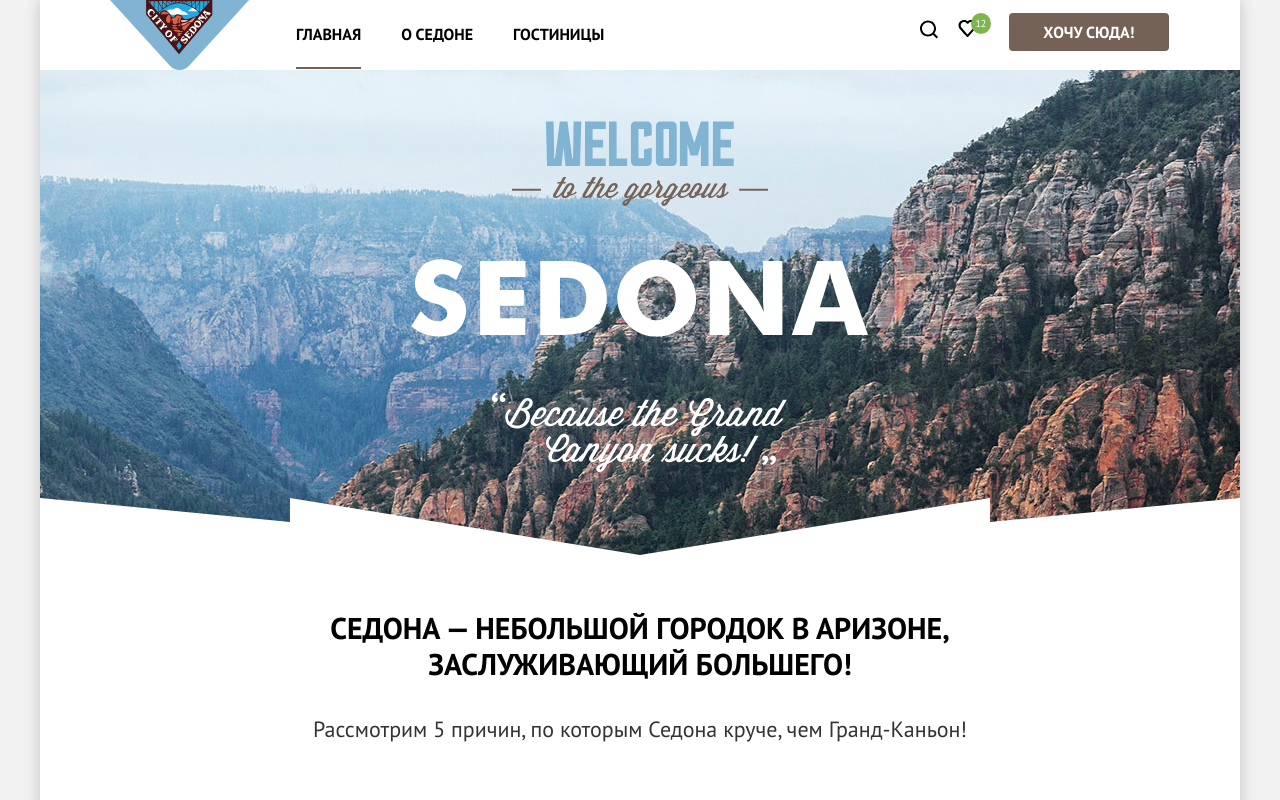
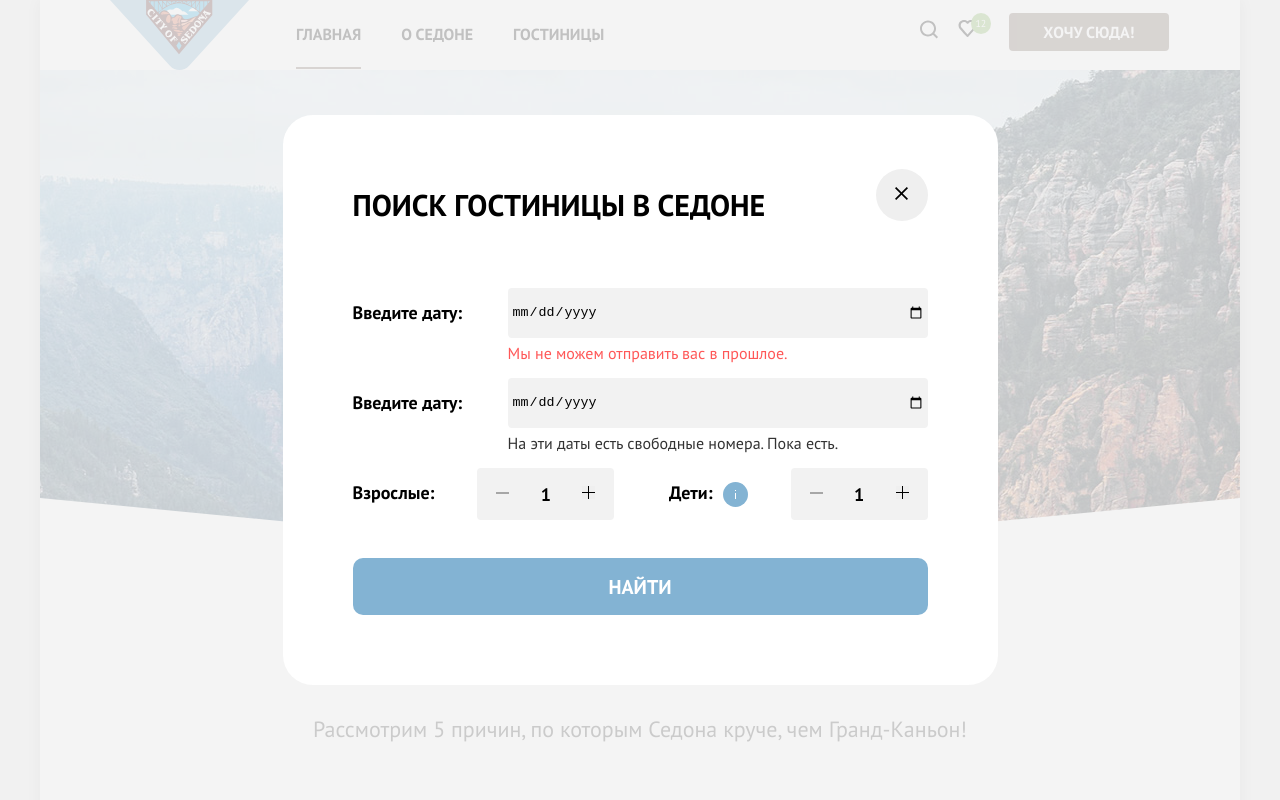
Before and after one commit to htmlacademy-htmlcss/1720757-sedona-33, a plain HTML site: page index.html in a window 1280 px wide. Shown: the top 800 px of the page. Drawn offline with Linux system fonts and the light colour scheme.

Commit message:
Модальные окна

```diff
--- a/index.html
+++ b/index.html
@@ -214,5 +214,60 @@
 				</div>
             </footer>
         </div>
+		<div class="modal-container ">
+			<div class="modal modal-auth">
+				<button type="button" class="modal-button">
+					<svg width="13" height="13" viewBox="0 0 13 13" fill="none" xmlns="http://www.w3.org/2000/svg">
+						<path d="M13 1.2L11.8 0L6.5 5.3L1.2 0L0 1.2L5.3 6.5L0 11.8L1.2 13L6.5 7.7L11.8 13L13 11.8L7.7 6.5L13 1.2Z" fill="black"/>
+					</svg>
+					<span class="visually-hidden">Закрыть</span>
+				</button>
+				<section class="modal-content">
+					<h2 class="modal-title">Поиск гостиницы в Седоне</h2>
+					<form class="modal-filter">
+						<label class="label-date">Введите дату:</label>
+    					<input class="form-control" type="date" >
+						<p>Мы не можем отправить вас в прошлое.</p>
+						<label class="label-date" >Введите дату:</label>
+    					<input class="form-control" type="date">
+						<p>На эти даты есть свободные номера. Пока есть.</p>
+						<div class="quantity__inner">
+							<div class="quantity__inner-form">
+								<h4>Взрослые:</h5>
+								<div class="form-quantity">
+    								<button class="bt-minus"></button>
+    								<input class="quantity" type="text" value="1" data-max-count="20">
+    								<button class="bt-plus"></button>
+								</div>
+							</div>
+							<div class="quantity__inner-form">
+								<h4>Дети:</h5>
+								<div class="alter">
+									<svg width="1" height="9" viewBox="0 0 1 9" fill="none" xmlns="http://www.w3.org/2000/svg">
+										<g clip-path="url(#clip0_18711_288)">
+										<path d="M0 9H1L1 3H0L0 9Z" fill="white"/>
+										<path d="M1 0H0V1H1V0Z" fill="white"/>
+										</g>
+										<defs>
+										<clipPath id="clip0_18711_288">
+										<rect width="1" height="9" fill="white"/>
+										</clipPath>
+										</defs>
+									</svg>
+								</div>
+								<div class="form-quantity">
+    								<button class="bt-minus"></button>
+    								<input class="quantity" type="text" value="1" data-max-count="20">
+    								<button class="bt-plus"></button>
+								</div>
+							</div>
+						</div>
+						<button class="search__button" type="submit">
+							Найти
+						</button>
+					</form>
+				</section>
+			</div>
+		</div>
     </body>
 </html>
--- a/style/style.css
+++ b/style/style.css
@@ -58,6 +58,19 @@ input {
     width: 1200px;
 	background-color: #FFFFFF;
 	box-shadow: 0px 0px 15px rgba(0, 0, 0, 0.2);
+}
+
+.visually-hidden {
+	position: absolute;
+	width: 1px;
+	height: 1px;
+	margin: -1px;
+	border: 0;
+	padding: 0;
+	white-space: nowrap;
+	clip-path: inset(100%);
+	clip: rect(0 0 0 0);
+	overflow: hidden;
 }
 
 
@@ -627,6 +640,7 @@ h3.services-title {
 	color: #FFFFFF;
 	background-color: #83B3D3;
 	border: 0px;
+	outline: none;
 }
 
 .form button:hover {
@@ -1257,6 +1271,7 @@ h3.services-title {
 	padding: 6px 0;
 	display: flex;
 	justify-content: center;
+	outline: none;
 }
 
 .button-left:hover {
@@ -1292,6 +1307,7 @@ h3.services-title {
 	display: flex;
 	justify-content: center;
 	align-items: center;
+	outline: none;
 }
 
 .button-right:hover {
@@ -1325,6 +1341,7 @@ h3.services-title {
 	display: inline-block;
 	width: 135px;
 	padding: 6px 0;
+	outline: none;
 }
 
 .button-right-green:hover {
@@ -1401,6 +1418,7 @@ h3.services-title {
 	margin-bottom: 30px;
 	margin-left: 218px;
 	display: inline-block;
+	outline: none;
 }
 
 .load-more:hover {
@@ -1437,38 +1455,6 @@ h3.services-title {
 	line-height: 26px;
 	text-align: center;
 	text-transform: uppercase;
-	color: #000000;
-}
-
-.pagination-items1 {
-	font-family: PT Sans,sans-serif;
-	font-style: normal;
-	font-weight: bold;
-	font-size: 20px;
-	line-height: 26px;
-	text-align: center;
-	text-transform: uppercase;
-	color: #000000;
-	text-decoration: none;
-	background-color: #F2F2F2;
-	border-radius: 4px;
-	margin-right: 8px;
-	box-sizing: border-box;
-	width: 55px;
-	height: 55px;
-	display: flex;
-	justify-content: center;
-	align-items: center;
-}
-
-.pagination-items {
-	font-family: PT Sans,sans-serif;
-	font-style: normal;
-	font-weight: bold;
-	font-size: 20px;
-	line-height: 26px;
-	text-align: center;
-	text-transform: uppercase;
 	color: #ffffff;
 	text-decoration: none;
 	background-color: #83B3D3;
@@ -1480,6 +1466,13 @@ h3.services-title {
 	display: flex;
 	justify-content: center;
 	align-items: center;
+	outline: none;
+}
+
+.pagination-active {
+	pointer-events: none;
+	color: #000000;
+	background-color: #F2F2F2;
 }
 
 .pagination-items:hover {
@@ -1596,6 +1589,7 @@ fieldset {
 	border-radius: 4px;
 	height: 48px;
 	width: 48px;
+	outline:none;
 }
 
 .link-icon:hover {
@@ -1672,6 +1666,7 @@ fieldset {
 	background-image: url("../img/img-catalog/icon/Vector.svg");
 	background-repeat: no-repeat;
 	background-position: 254px 20px;
+	outline: none;
 }
 
 .searching-results select:focus {
@@ -1733,6 +1728,7 @@ fieldset {
 	grid-column-start: 1;
 	grid-column-end: 3;
 	border:3px solid rgba(0, 0, 0, 0.0);
+	outline: none;
 }
 
 .img-price-card:hover {
@@ -1779,6 +1775,7 @@ fieldset {
 	background-image: url("../img/img-catalog/icon/Vector.svg");
 	background-repeat: no-repeat;
 	background-position: 127px 20px;
+	outline: none;
 }
 
 .option-number:hover {
@@ -1792,3 +1789,242 @@ fieldset {
 	box-sizing: border-box;
 	border-radius: 4px;
 }
+
+/* modal__container */
+
+.modal-container {
+	position: fixed;
+	top: 0;
+	left: 0;
+	display: flex;
+	width: 100%;
+	height: 100%;
+	background: rgba(242, 242, 242, 0.8);
+}
+
+.modal-container-close {
+	display: none;
+}
+
+.modal {
+	position: relative;
+	margin: auto;
+	background-color: #FFFFFF;
+	padding: 70px;
+	border-radius: 30px;
+}
+
+.modal-auth {
+	width: 715px;
+	box-sizing: border-box;
+}
+
+.modal-button {
+	position: absolute;
+	top: 54px;
+	right: 70px;
+	height: 52px;
+	width: 52px;
+	border-radius: 50%;
+	background-repeat: no-repeat;
+	background-position: center;
+	cursor: pointer;
+	border: 3px solid rgba(0, 0, 0, 0.0);
+	outline: none;
+}
+
+.modal-button:hover {
+	background: #E6E6E6;
+}
+
+.modal-button:focus {
+	border: 3px solid #83B3D3;
+}
+
+.modal-button:active {
+	opacity: 0.3;
+}
+
+.modal-title {
+	font-family: PT Sans,sans-serif;
+	font-style: normal;
+	font-weight: 700;
+	font-size: 30px;
+	line-height: 40px;
+	color: #000000;
+	text-transform: uppercase;
+	margin-bottom: 63px;
+}
+
+.modal-filter {
+	display: grid;
+	grid-template-columns: 575px;
+	grid-template-rows: 50px min-content 50px min-content 50px min-content;
+	grid-template-columns: 155px 420px;
+}
+
+.form-control:hover{
+	background: #E6E6E6;
+}
+
+.form-control:focus {
+	border: 3px solid #83B3D3;
+}
+
+.form-control:active {
+	border: 2px solid #000000;
+	background: #FFFFFF;
+}
+
+.label-date {
+	font-family: PT Sans,sans-serif;
+	font-style: normal;
+	font-weight: 700;
+	font-size: 18px;
+	line-height: 40px;
+	display: flex;
+	align-items: center;
+	color: #000000;
+}
+
+.modal-filter p:first-of-type {
+	color: #FF5757;
+}
+
+.modal-filter p {
+	margin: 0;
+	grid-column-start: 1;
+	grid-column-end: 3;
+	margin-left: 155px;
+	font-family: PT Sans,sans-serif;
+	font-style: normal;
+	font-weight: 400;
+	font-size: 16px;
+	line-height: 40px;
+	display: flex;
+	align-items: center;
+	color: #333333;
+	height: 29px;
+	margin-bottom: 11px;
+}
+
+.form-control {
+	border: 3px solid rgba(0, 0, 0, 0.0);
+	border-radius: 4px;
+	background: #F2F2F2;
+	-webkit-appearance: none;
+}
+
+.quantity__inner {
+	grid-column-start: 1;
+	grid-column-end: 3;
+	display: flex;
+	justify-content: space-between;
+}
+
+.quantity__inner-form {
+	display: flex;
+}
+
+.form-quantity {
+	position: relative;
+	margin-left: 43px;
+}
+
+.quantity {
+	background: #F2F2F2;
+	border-radius: 4px;
+	border: 0;
+	width: 133px;
+	height: 50px;
+}
+
+.form-quantity input {
+	font-family: PT Sans,sans-serif;
+	font-style: normal;
+	font-weight: 700;
+	font-size: 18px;
+	line-height: 40px;
+	display: flex;
+	align-items: center;
+	text-align: center;
+	color: #000000;
+}
+
+.bt-minus {
+	position: absolute;
+	background-image: url("../img/model-window/minus.svg");
+	top: 24px;
+	left: 19px;
+	width: 13px;
+}
+
+.bt-minus:hover {
+	background: #000;
+}
+
+.bt-plus {
+	position: absolute;
+	background-image: url("../img/model-window/plus.svg");
+	top: 18px;
+	right: 19px;
+	height: 13px;
+	width: 13px;
+}
+
+.bt-plus:hover {
+	color: #000;
+}
+
+.quantity__inner-form h4 {
+	font-family: PT Sans,sans-serif;
+	font-style: normal;
+	font-weight: 700;
+	font-size: 18px;
+	line-height: 40px;
+	display: flex;
+	align-items: center;
+	color: #000000;
+}
+
+.alter {
+	position: relative;
+	height: 25px;
+	width: 25px;
+	border-radius: 50%;
+	background: #83B3D3;
+	display: flex;
+	justify-content: center;
+	align-items: center;
+	margin-top: 14px;
+	margin-left: 10px;
+	cursor: pointer;
+}
+
+.search__button {
+	font-family: PT Sans,sans-serif;
+	font-style: normal;
+	font-weight: 700;
+	font-size: 20px;
+	line-height: 40px;
+	color: #FFFFFF;
+	outline: none;
+	text-transform: uppercase;
+	grid-column-start: 1;
+	grid-column-end: 3;
+	background: #83B3D3;
+	border-radius: 10px;
+	height: 57px;
+	margin-top: 40px;
+	border: 3px solid rgba(0, 0, 0, 0.0);
+	border-radius: 10px;
+}
+
+.search__button:hover {
+	background: #68A2CA;
+}
+
+.search__button:focus {
+	border: 3px solid #756257;
+	border-radius: 10px;
+}
```
Also changed, not shown: catalog.html (+1 -1 lines), img/model-window/alter.svg (added), img/model-window/close.svg (added), img/model-window/minus.svg (added), img/model-window/plus.svg (added).
